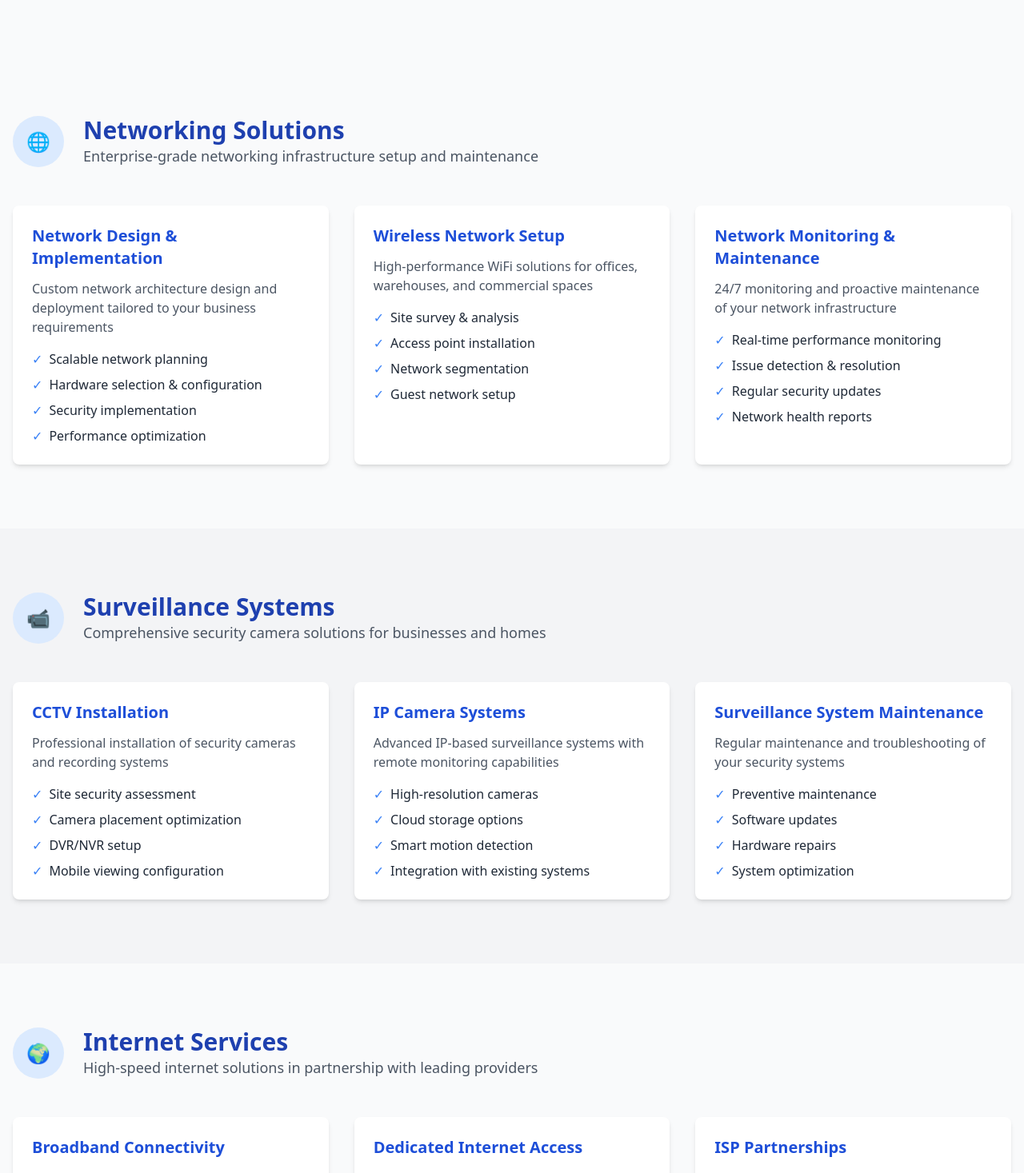
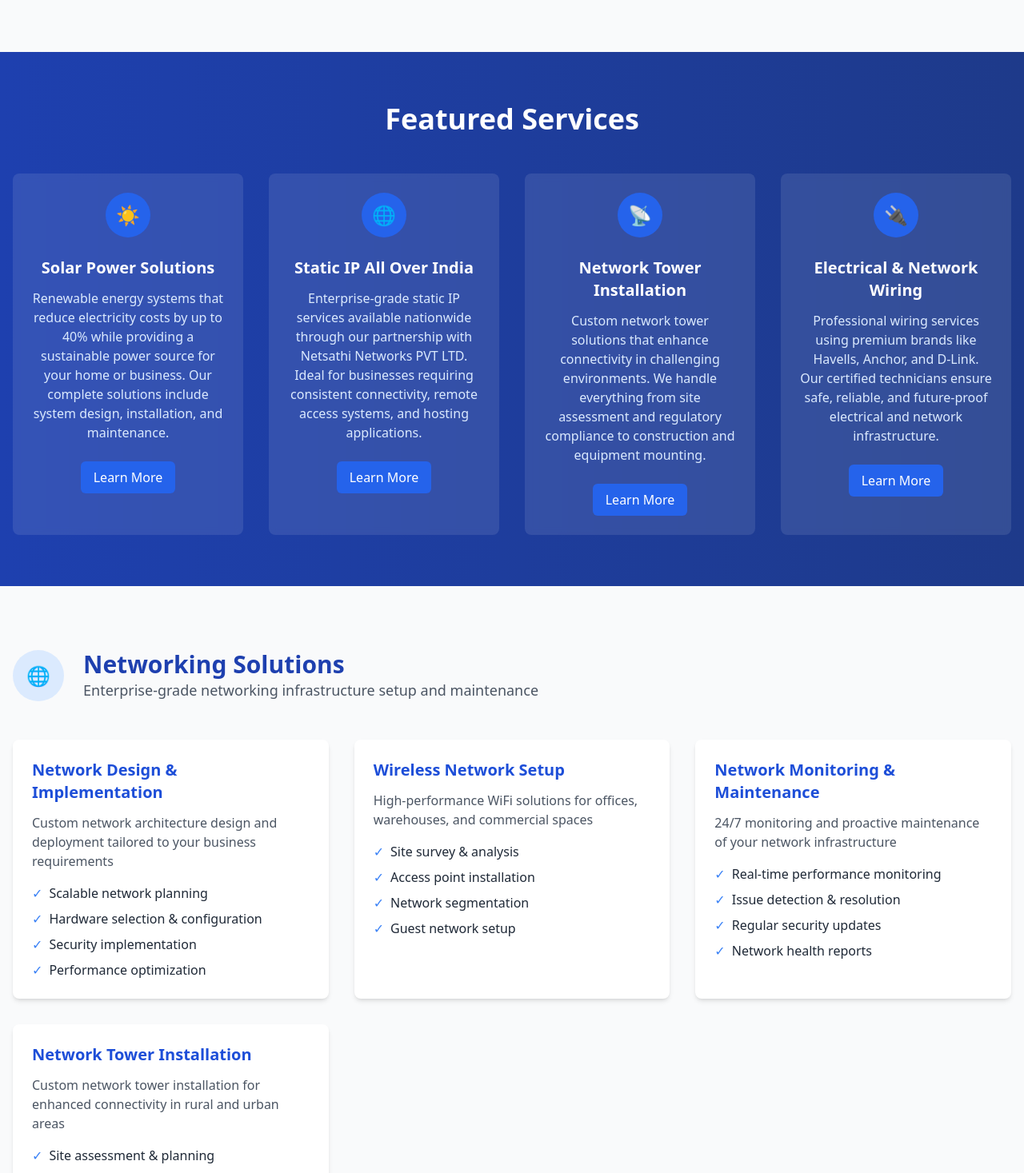
Before and after one commit to Anuraj-madd/shubhanya-frontend, a React (Create React App) app: page /services in a window 1280 px wide. Shown: the part 703-2170 px from the top of the page at 80% size. Built offline with nearby package versions, Linux system fonts and the light colour scheme.

Commit message:
Update Services.jsx

```diff
--- a/src/pages/Services.jsx
+++ b/src/pages/Services.jsx
@@ -25,6 +25,11 @@ const Services = () => {
           name: 'Network Monitoring & Maintenance',
           description: '24/7 monitoring and proactive maintenance of your network infrastructure',
           features: ['Real-time performance monitoring', 'Issue detection & resolution', 'Regular security updates', 'Network health reports']
+        },
+        {
+          name: 'Network Tower Installation',
+          description: 'Custom network tower installation for enhanced connectivity in rural and urban areas',
+          features: ['Site assessment & planning', 'Tower structure setup', 'Equipment mounting', 'Signal optimization', 'Regulatory compliance']
         }
       ]
     },
@@ -71,6 +76,57 @@ const Services = () => {
           name: 'ISP Partnerships',
           description: 'Internet services through our partnerships with Airtel, Ralwire, and Netsathi Networks',
           features: ['Competitive pricing', 'Bundle offers', 'Single point of contact', 'Simplified billing']
+        },
+        {
+          name: 'Static IP Services All Over India',
+          description: 'Reliable static IP services across India in partnership with Netsathi Networks PVT LTD',
+          features: ['Enterprise-grade static IPs', 'Multiple IP blocks available', 'Consistent connectivity', 'Technical implementation support', 'Business continuity solutions']
+        }
+      ]
+    },
+    {
+      id: 'solar',
+      title: 'Solar Power Solutions',
+      icon: 'sun',
+      description: 'Renewable energy systems for homes and businesses with complete installation services',
+      services: [
+        {
+          name: 'Residential Solar Systems',
+          description: 'Custom solar power solutions designed for homes and small businesses',
+          features: ['Energy requirement assessment', 'System design & sizing', 'High-efficiency solar panels', 'Inverter installation', 'Battery backup options']
+        },
+        {
+          name: 'Commercial Solar Installations',
+          description: 'Large-scale solar power systems for commercial buildings and industrial facilities',
+          features: ['ROI analysis & planning', 'Rooftop/ground mount options', 'Grid-tie systems', 'Power distribution setup', 'Performance monitoring']
+        },
+        {
+          name: 'Solar Maintenance & Support',
+          description: 'Ongoing maintenance and technical support for solar power systems',
+          features: ['Regular system inspections', 'Panel cleaning services', 'Efficiency monitoring', 'Component replacement', 'System upgrades']
+        }
+      ]
+    },
+    {
+      id: 'electrical',
+      title: 'Electrical & Network Wiring',
+      icon: 'plug-wire',
+      description: 'Premium wiring solutions using trusted brands like Havells, Anchor, and D-Link',
+      services: [
+        {
+          name: 'Commercial Electrical Wiring',
+          description: 'Complete electrical wiring services for offices, retail spaces, and industrial facilities',
+          features: ['Custom wiring diagrams', 'High-quality cable installation', 'Circuit breaker setup', 'Safety compliance', 'Load balancing']
+        },
+        {
+          name: 'Structured Network Cabling',
+          description: 'Professional network cabling and infrastructure installation',
+          features: ['Cat6/Cat6A/Fiber optic cabling', 'Patch panel setup', 'Cable management systems', 'Testing & certification', 'Documentation']
+        },
+        {
+          name: 'Electrical Maintenance',
+          description: 'Preventive maintenance and troubleshooting for electrical systems',
+          features: ['Safety inspections', 'Preventive maintenance', 'Emergency repairs', 'System upgrades', 'Compliance checks']
         }
       ]
     },
@@ -145,6 +201,34 @@ const Services = () => {
     { name: 'Warehouses & Logistics', icon: 'truck' }
   ];
 
+  // Featured services section - showcase the expanded services from home page
+  const featuredServices = [
+    {
+      title: "Solar Power Solutions",
+      icon: "sun",
+      description: "Renewable energy systems that reduce electricity costs by up to 40% while providing a sustainable power source for your home or business. Our complete solutions include system design, installation, and maintenance.",
+      link: "#solar"
+    },
+    {
+      title: "Static IP All Over India",
+      icon: "globe-network",
+      description: "Enterprise-grade static IP services available nationwide through our partnership with Netsathi Networks PVT LTD. Ideal for businesses requiring consistent connectivity, remote access systems, and hosting applications.",
+      link: "#internet"
+    },
+    {
+      title: "Network Tower Installation",
+      icon: "tower",
+      description: "Custom network tower solutions that enhance connectivity in challenging environments. We handle everything from site assessment and regulatory compliance to construction and equipment mounting.",
+      link: "#networking"
+    },
+    {
+      title: "Electrical & Network Wiring",
+      icon: "plug-wire",
+      description: "Professional wiring services using premium brands like Havells, Anchor, and D-Link. Our certified technicians ensure safe, reliable, and future-proof electrical and network infrastructure.",
+      link: "#electrical"
+    }
+  ];
+
   return (
     <div className="bg-gray-50 text-gray-800">
       {/* Navbar */}
@@ -180,6 +264,38 @@ const Services = () => {
         </div>
       </section>
 
+      {/* Featured Services Highlight */}
+      <section className="py-16 px-4 bg-gradient-to-r from-blue-800 to-blue-900 text-white">
+        <div className="max-w-7xl mx-auto">
+          <h2 className="text-3xl md:text-4xl font-bold text-center mb-12">Featured Services</h2>
+          <div className="grid grid-cols-1 md:grid-cols-2 lg:grid-cols-4 gap-8">
+            {featuredServices.map((service, index) => (
+              <div key={index} className="bg-white/10 backdrop-blur-sm p-6 rounded-lg hover:bg-white/20 transition">
+                <div className="w-14 h-14 bg-blue-600 rounded-full flex items-center justify-center mb-6 mx-auto">
+                  <span className="text-white text-2xl">
+                    {/* Icon placeholder */}
+                    {service.icon === "sun" && "☀️"}
+                    {service.icon === "globe-network" && "🌐"}
+                    {service.icon === "tower" && "📡"}
+                    {service.icon === "plug-wire" && "🔌"}
+                  </span>
+                </div>
+                <h3 className="text-xl font-semibold mb-3 text-center">{service.title}</h3>
+                <p className="text-blue-100 text-center mb-6">{service.description}</p>
+                <div className="text-center">
+                  <a
+                    href={service.link}
+                    className="inline-block px-4 py-2 bg-blue-600 hover:bg-blue-700 rounded-md transition"
+                  >
+                    Learn More
+                  </a>
+                </div>
+              </div>
+            ))}
+          </div>
+        </div>
+      </section>
+
       {/* Service Categories */}
       {serviceCategories.map((category, index) => (
         <section
@@ -196,6 +312,8 @@ const Services = () => {
                   {category.icon === "camera" && "📹"}
                   {category.icon === "globe" && "🌍"}
                   {category.icon === "clipboard" && "📋"}
+                  {category.icon === "sun" && "☀️"}
+                  {category.icon === "plug-wire" && "🔌"}
                 </span>
               </div>
               <div>
@@ -318,11 +436,19 @@ const Services = () => {
               },
               {
                 question: "What brands do you work with?",
-                answer: "We work with leading brands in the industry including Cisco, Hikvision, Dahua, TP-Link, D-Link, Ubiquiti, and many more. We recommend products based on your specific requirements and budget."
+                answer: "We work with leading brands in the industry including Cisco, Hikvision, Dahua, TP-Link, D-Link, Ubiquiti, Havells, Anchor and many more. We recommend products based on your specific requirements and budget."
               },
               {
                 question: "How quickly can you respond to service requests?",
                 answer: "For our contract customers, we offer response times as quick as 4 hours for critical issues. Standard service requests are typically addressed within 24 hours depending on location and complexity."
+              },
+              {
+                question: "Do you provide static IP services outside of Uttar Pradesh?",
+                answer: "Yes, through our partnership with Netsathi Networks PVT LTD, we can provide static IP services all across India for businesses requiring consistent IP addressing for their operations."
+              },
+              {
+                question: "What types of solar power systems do you install?",
+                answer: "We install both grid-tie and off-grid solar power systems for residential and commercial applications. Our solutions range from small home installations to large commercial setups depending on your energy requirements."
               }
             ].map((faq, index) => (
               <div key={index} className="bg-white rounded-lg shadow p-6">
@@ -334,20 +460,6 @@ const Services = () => {
         </div>
       </section>
 
-      {/* Certifications */}
-      {/* <section className="py-16 px-4 bg-gray-100">
-        <div className="max-w-7xl mx-auto text-center">
-          <h2 className="text-3xl font-bold mb-12 text-blue-800">Our Certifications & Partnerships</h2>
-          <div className="grid grid-cols-2 sm:grid-cols-3 md:grid-cols-6 gap-6">
-            {[1, 2, 3, 4, 5, 6].map((i) => (
-              <div key={i} className="bg-white h-24 rounded-md shadow flex items-center justify-center p-6">
-                <div className="bg-gray-200 h-12 w-full rounded"></div>
-              </div>
-            ))}
-          </div>
-        </div>
-      </section> */}
-
       {/* Footer */}
       <Footer />
     </div>
```
